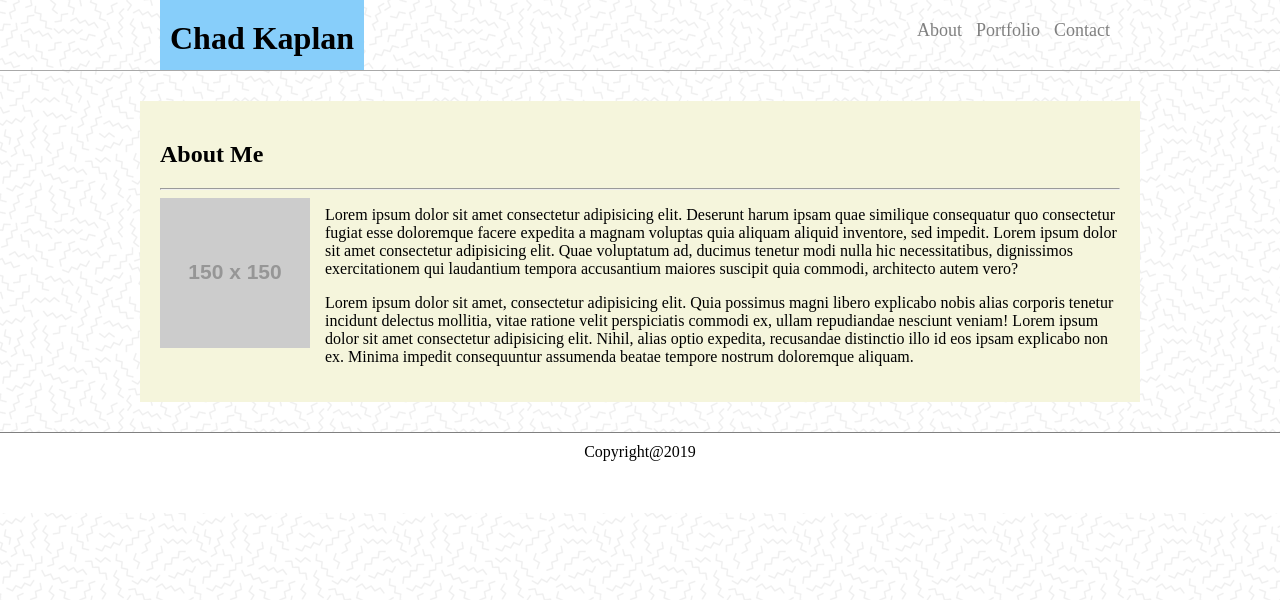
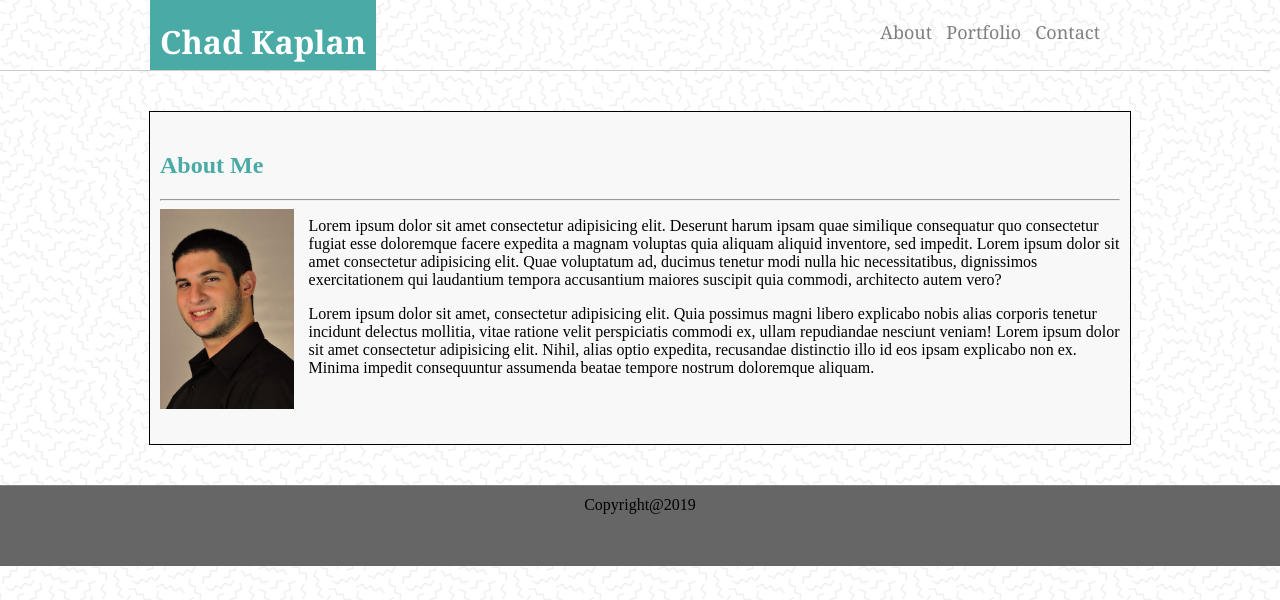
Before and after one commit to Chadkaplan/Basic-Portfolio, a plain HTML site: page index.html in a window 1280 px wide. Drawn offline with Linux system fonts and the light colour scheme; placeholder pictures from the web are drawn by us.

Commit message:
Creating the header for all pages and aligning header to content on index page

```diff
--- a/assests/css/style.css
+++ b/assests/css/style.css
@@ -6,8 +6,11 @@ body{
 /* header style */
 header{
     width: 100%;
-    border-bottom: solid darkgray 1px;
+    border-bottom: solid #cccccc 1px;
     height: 70px;
+    font-family: 'Georgia', 'Times New Roman', Times, serif;
+    position: relative;
+    left: -10px;
 }
 /* the top bar part */
 .headerContainer{
@@ -15,42 +18,53 @@ header{
     margin: 0 auto;
 }
 
+/* the big name header at the top */
 h1{
-    background: lightskyblue;
+    color: white;
     height: 30px;
     padding: 20px 10px;
     float: left;
     margin: 0;
+    background: #4aaaa5;
 }
-
+/* the navigation bar with the links positioning*/
 nav{
     float: right;
     padding: 20px 0 0 0;
 }
-
+/* the navigation bar styling properties*/
 a{
     color: gray;
     text-decoration: none;
     font-size: 18px;
     padding: 0 10px 0 0;
 }
+/* About Me header */
+h2{
+    color: #4aaaa5;
+}
 
 section{
     width: 960px;
-    margin: 30px auto;
-    background:beige;
-    padding: 20px;
+    margin: 40px auto;
+    background: #f8f8f8;
+    padding: 20px 10px;
     overflow: auto;
-}
+    border: 1px black solid;
+   }
+/*this makes the text wrap around my beautiful face*/
 img{
     float: left;
     margin: 0 15px 15px 0;
 }
 footer{
     width: 100%;
-    background-color: white;
+    background-color: #666666;
     height: 70px;
     text-align: center;
     border-top: solid gray 1px;
     padding-top: 10px;
 }
+img{
+    height: 200px;
+}
--- a/index.html
+++ b/index.html
@@ -25,7 +25,7 @@
         <div>
             <h2>About Me</h2>
             <hr>
-            <img src="https://via.placeholder.com/150" alt="About Me Picture">
+            <img src="./assests/images/Chad Headshot.jpg" alt="About Me Picture">
             <p>Lorem ipsum dolor sit amet consectetur adipisicing elit. Deserunt harum ipsam quae similique consequatur quo consectetur fugiat esse doloremque facere expedita a magnam voluptas quia aliquam aliquid inventore, sed impedit. Lorem ipsum dolor sit amet consectetur adipisicing elit. Quae voluptatum ad, ducimus tenetur modi nulla hic necessitatibus, dignissimos exercitationem qui laudantium tempora accusantium maiores suscipit quia commodi, architecto autem vero?</p>
             <p>Lorem ipsum dolor sit amet, consectetur adipisicing elit. Quia possimus magni libero explicabo nobis alias corporis tenetur incidunt delectus mollitia, vitae ratione velit perspiciatis commodi ex, ullam repudiandae nesciunt veniam! Lorem ipsum dolor sit amet consectetur adipisicing elit. Nihil, alias optio expedita, recusandae distinctio illo id eos ipsam explicabo non ex. Minima impedit consequuntur assumenda beatae tempore nostrum doloremque aliquam.</p>
         </div>
@@ -36,9 +36,4 @@
     </footer>
 
 
-
-
-
-</body>
-
 </html>
```
Also changed, not shown: contact.html (+23 -0 lines), portfolio.html (+36 -0 lines), assests/images/Chad Headshot.jpg (added).
